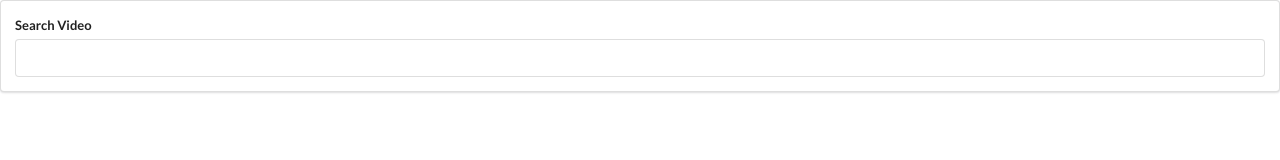
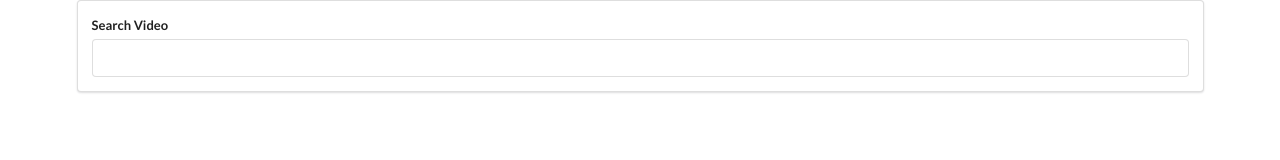
Before and after one commit to yunusparvezkhan/vids-fetching-app, a React (Create React App) app: page / in a window 1280 px wide. Shown: the top 160 px of the page. Built offline with nearby package versions, Linux system fonts and the light colour scheme.

Commit message:
added a little style to main div

```diff
--- a/src/App.js
+++ b/src/App.js
@@ -1,10 +1,12 @@
 import React, { Component } from 'react';
+import "semantic-ui-css/semantic.min.css"
 import SearchBar from "./components/SearchBar";
+
 
 export default class App extends Component {
   render() {
     return (
-      <div>
+      <div className='container ui'>
         <SearchBar />
       </div>
     )
```
